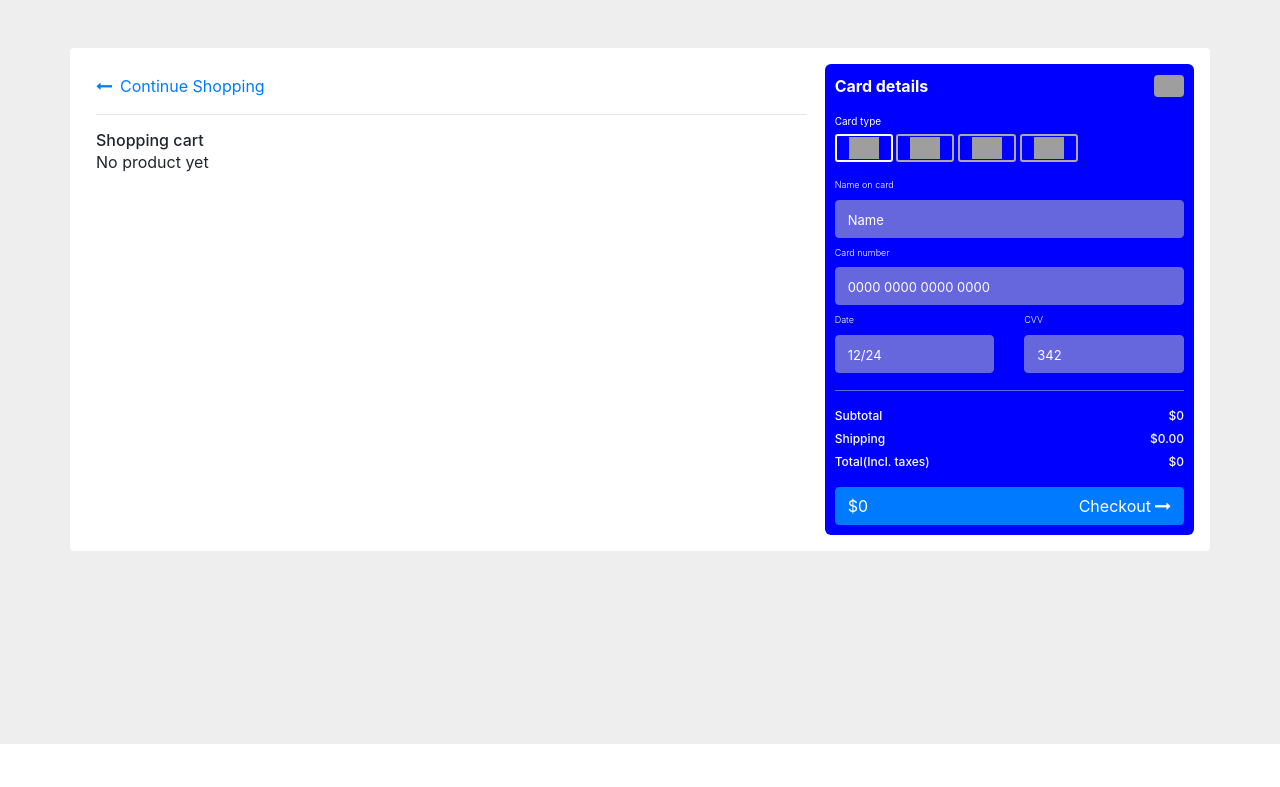
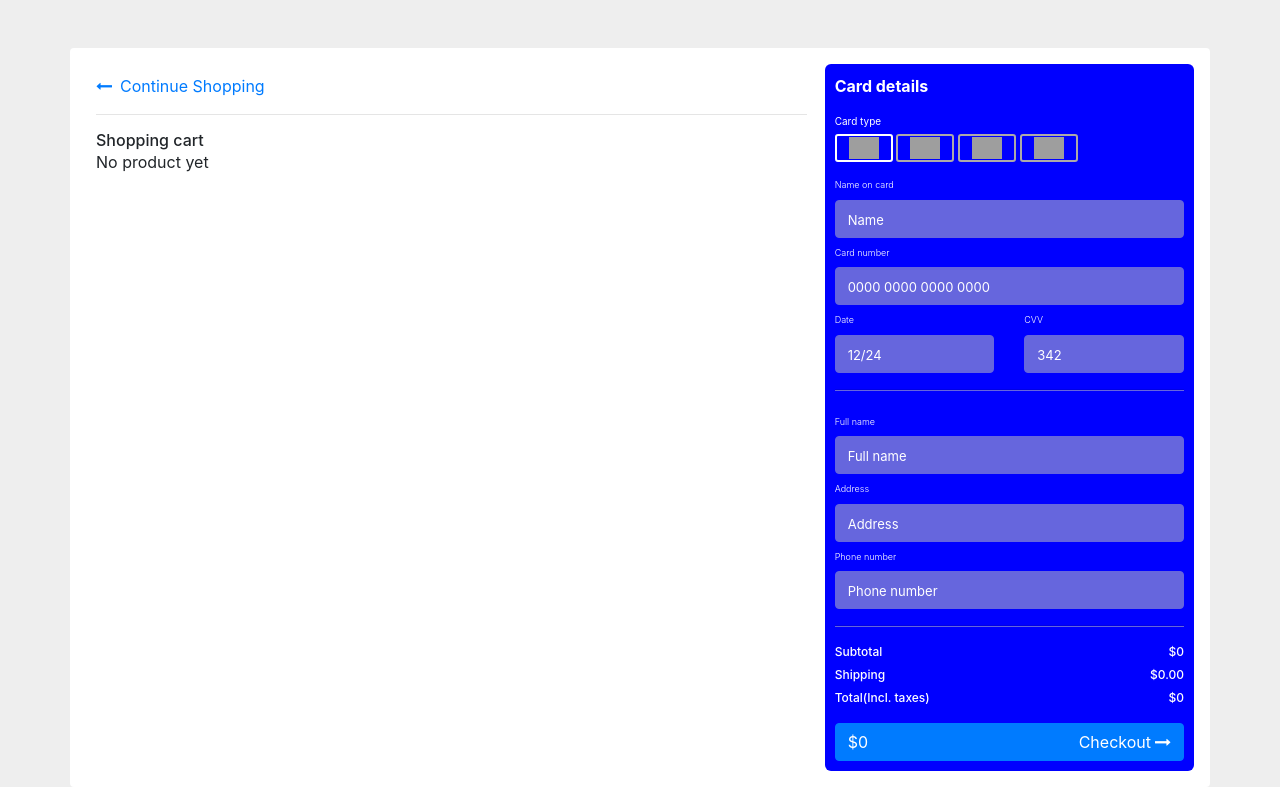
Before and after one commit to letienloc2001/pos_restaurant, a PHP site: page /mycart.php in a window 1280 px wide. Shown: the part 56-843 px from the top of the page. Before the commit the page ends 800 px from the top, so only its background shows below. Run offline with PHP 8.4, Linux system fonts and the light colour scheme; tables that the repository leaves empty or names only in its code hold one stand-in row (values such as "Sample post"); some libraries are stand-ins or nearby versions; grey boxes are pictures that could not be loaded.

Commit message:
Upload cart to database

```diff
--- a/template/cart.php
+++ b/template/cart.php
@@ -70,7 +70,7 @@
         </div>
         <div class="col-md-4">
             <div class="payment-info">
-                <div class="d-flex justify-content-between align-items-center"><span>Card details</span><img class="rounded" src="https://i.imgur.com/WU501C8.jpg" width="30"></div><span class="type d-block mt-3 mb-1">Card type</span><label class="radio"> <input type="radio" name="card" value="payment" checked> <span><img width="30" src="https://img.icons8.com/color/48/000000/mastercard.png" /></span> </label>
+                <div class="d-flex justify-content-between align-items-center"><span>Card details</span></div><span class="type d-block mt-3 mb-1">Card type</span><label class="radio"> <input type="radio" name="card" value="payment" checked> <span><img width="30" src="https://img.icons8.com/color/48/000000/mastercard.png" /></span> </label>
                 <label class="radio"> <input type="radio" name="card" value="payment"> <span><img width="30" src="https://img.icons8.com/officel/48/000000/visa.png" /></span> </label>
                 <label class="radio"> <input type="radio" name="card" value="payment"> <span><img width="30" src="https://img.icons8.com/ultraviolet/48/000000/amex.png" /></span> </label>
                 <label class="radio"> <input type="radio" name="card" value="payment"> <span><img width="30" src="https://img.icons8.com/officel/48/000000/paypal.png" /></span> </label>
@@ -81,10 +81,61 @@
                     <div class="col-md-6"><label class="credit-card-label">CVV</label><input type="text" class="form-control credit-inputs" placeholder="342"></div>
                 </div>
                 <hr class="line">
-                <div class="d-flex justify-content-between information"><span>Subtotal</span><span>$<?php echo $totalPrice; ?></span></div>
-                <div class="d-flex justify-content-between information"><span>Shipping</span><span>$0.00</span></div>
-                <div class="d-flex justify-content-between information"><span>Total(Incl. taxes)</span><span>$<?php echo $totalPrice; ?></span></div>
-                <button class="btn btn-primary btn-block d-flex justify-content-between mt-3" type="button"><span>$<?php echo $totalPrice; ?></span><span>Checkout<i class="fa fa-long-arrow-right ml-1"></i></span></button>
+                <form method="post" action="mycart.php">
+                    <div>
+                        <label class="credit-card-label">Full name</label>
+                        <input type="text" class="form-control credit-inputs" name="customerName" placeholder="Full name" required>
+                    </div>
+                    <div>
+                        <label class="credit-card-label">Address</label>
+                        <input type="text" class="form-control credit-inputs" name="customerAddr" placeholder="Address" required>
+                    </div>
+                    <div>
+                        <label class="credit-card-label">Phone number</label>
+                        <input type="text" class="form-control credit-inputs" name="customerPhoneNumber" placeholder="Phone number" required>
+                    </div>
+                    <hr class="line">
+                    <div class="d-flex justify-content-between information"><span>Subtotal</span><span>$<?php echo $totalPrice; ?></span></div>
+                    <div class="d-flex justify-content-between information"><span>Shipping</span><span>$0.00</span></div>
+                    <div class="d-flex justify-content-between information"><span>Total(Incl. taxes)</span><span>$<?php echo $totalPrice; ?></span></div>
+                    <button class="btn btn-primary btn-block d-flex justify-content-between mt-3" type="submit" name="placeOrder">
+                        <span>$<?php echo $totalPrice; ?></span>
+                        <span>Checkout<i class="fa fa-long-arrow-right ml-1"></i></span>
+                    </button>
+                </form>
+                <?php
+                    if (isset($_POST['placeOrder'])){
+                        if (!empty($_SESSION['cart'])){
+
+                            include './admin/connect.php';
+
+                            $cartID = rand(1, 1000000);
+                            $totalCost = $totalPrice;
+                            $fullName = $_POST['customerName'];
+                            $addr = $_POST['customerAddr'];
+                            $phone = $_POST['customerPhoneNumber'];
+
+                            $sql = "INSERT INTO cart (cartID, totalCost, customerName, address, phoneNumber, email) VALUE ('$cartID', '$totalCost', '$fullName', ' $addr', '$phone', 'Guess')";
+
+                            $res = $connect->query($sql);
+
+                            if ($res){
+                                echo 'Order placed successfully';
+                            } else {
+                                echo 'Order not placed successfully'.$connect->error;
+                            }
+
+                            foreach ($_SESSION['cart'] as $k => $v){
+                                $foodID = $k;
+                                $quantity = $_SESSION['cart'][$k]['qty'];
+                                $sql = "INSERT INTO ordering (cartID, foodID, quantity) VALUE ('$cartID', '$foodID', '$quantity')";
+
+                                $connect->query($sql);
+                            }
+                            unset($_SESSION['cart']);
+                        }
+                    }
+                ?>
             </div>
         </div>
     </div>
```
